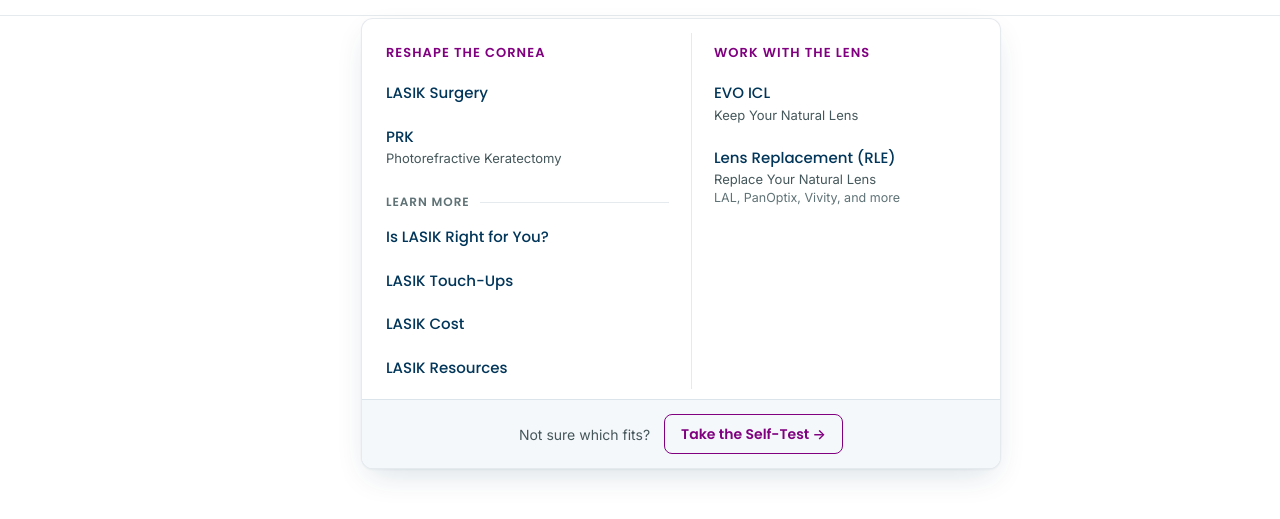
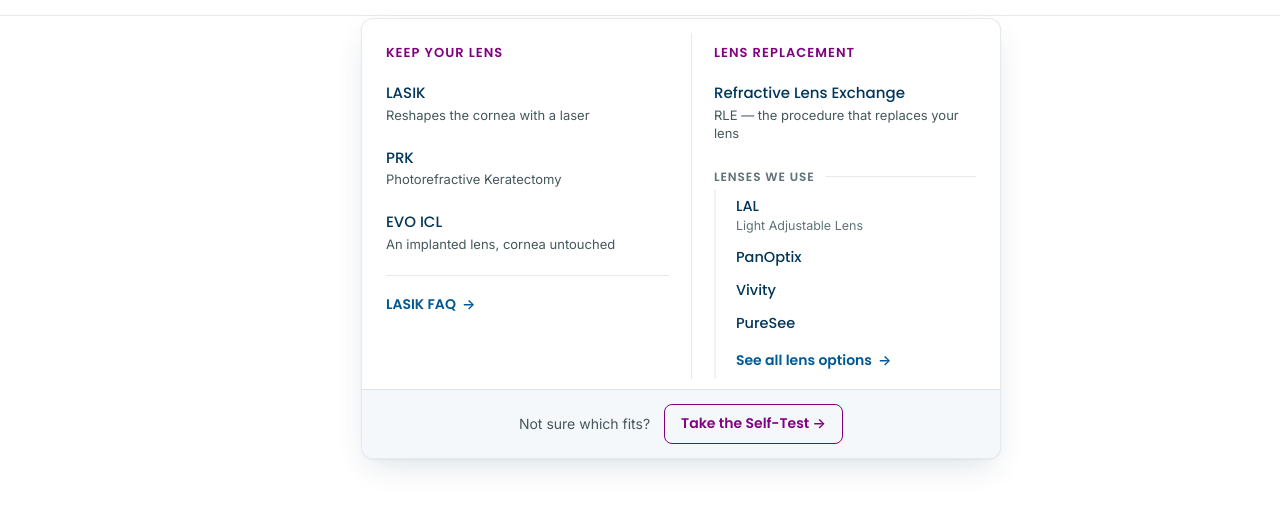
Before and after one commit to imageworksc/silk-vision, a plain HTML site: page polished.html in a window 1280 px wide. Both pictures are taken after a click on the button "Vision Correction". Shown: the part 105-624 px from the top of the page. Drawn offline with Linux system fonts and the light colour scheme.

Commit message:
polished.html: the 11-11 menu in place of 08-19
Vision Correction becomes Keep Your Lens (LASIK, PRK, EVO ICL, LASIK FAQ)
and Lens Replacement (RLE with the lenses we use as a compact indented
list, and See all lens options).

```diff
--- a/polished.html
+++ b/polished.html
@@ -3,21 +3,23 @@
 <head>
 <meta charset="UTF-8">
 <meta name="viewport" content="width=device-width, initial-scale=1.0">
-<title>Silk Vision — Navigation, 08-19 polished</title>
+<title>Silk Vision — Navigation, polished</title>
 <link rel="icon" type="image/png" sizes="32x32" href="https://www.silkvision.net/favicon-32x32.png">
 <link rel="preconnect" href="https://fonts.googleapis.com">
 <link rel="preconnect" href="https://fonts.gstatic.com" crossorigin>
 <link href="https://fonts.googleapis.com/css2?family=Inter:wght@400;500&family=Poppins:wght@500;600;700&display=swap" rel="stylesheet">
 <style id="sv-navbar-styles">
 /* ==========================================================================
-   Silk Vision — navigation, 08-19 polished
+   Silk Vision — navigation, polished
 
-   The 08-19 menu with every word kept as written, set in the style of
+   The 11-11 menu with every word kept as written, set in the style of
    recommended.html: a brand-blue strip for Pay Bill Online, Special Offers
    and the phone; a quiet white bar with the logo on the left, the tabs
    centred on the page and Book Your Free Consultation as the one button.
-   The two mega panels keep their columns, their Learn More list and their
-   footer prompt; About, Patients and Contact are plain tabs.
+   Vision Correction splits into Keep Your Lens and Lens Replacement; the
+   lenses we use hang under RLE as a compact indented list, and LASIK FAQ
+   and See all lens options are blue "see all" links. About, Patients and
+   Contact are plain tabs.
 
    Poppins for titles and controls, Inter for what is read, blue for the
    brand, purple for the group headings and the actions. Scoped to
@@ -277,8 +279,41 @@
   color: var(--grey-700);
 }
 
-/* the third line under Lens Replacement: the lens names, a step quieter */
-.sv-note--brands { margin-top: 1px; font-size: 12.5px; color: var(--grey-500); }
+/* Lenses We Use: a compact list that hangs under RLE, held by a soft rule on
+   its left so it reads as part of the procedure above it, not a new group */
+.sv-list--sub {
+  margin: 2px 0 0 12px;
+  padding-left: 8px;
+  border-left: 2px solid var(--tile);
+}
+.sv-list--sub a { padding: 7px 12px; }
+.sv-list--sub .sv-item { font-size: 14.5px; }
+.sv-list--sub .sv-note { margin-top: 1px; font-size: 12.5px; color: var(--grey-500); }
+
+/* See all: a blue text link closing a list; its arrow steps out on hover */
+/* row direction is set here so the touch-screen rule that stacks every row
+   into a column does not drop the arrow onto a line of its own */
+.sv-list a.sv-see-all {
+  display: inline-flex;
+  flex-direction: row;
+  justify-content: flex-start;
+  align-items: center;
+  gap: 6px;
+  margin-top: 2px;
+  padding: 8px 12px;
+  font-family: var(--font-ui);
+  font-size: 14px;
+  font-weight: 600;
+  color: var(--blue-500);
+}
+.sv-see-all .sv-arrow { display: inline-block; transition: transform .35s var(--spring); }
+.sv-list a.sv-see-all:hover,
+.sv-list a.sv-see-all:focus-visible { background: var(--paper); color: var(--plum-500); }
+.sv-list a.sv-see-all:hover .sv-arrow,
+.sv-list a.sv-see-all:focus-visible .sv-arrow { transform: translateX(4px); }
+/* a resource link set off from the procedures above it by a hairline */
+.sv-list--resource { margin: 10px 12px 0; padding-top: 8px; border-top: 1px solid var(--hairline); }
+.sv-list--resource a.sv-see-all { margin-left: -12px; }
 
 /* Learn More: a smaller heading inside a column, with a hairline after it */
 .sv-sub-label {
@@ -523,36 +558,41 @@ html.sv-lock { overflow: hidden; }
 				<div class="sv-panel sv-panel--mega" id="sv-panel-vision">
 					<div class="sv-panel-cols">
 						<div class="sv-col">
-							<p class="sv-group-label">Reshape the Cornea</p>
+							<p class="sv-group-label">Keep Your Lens</p>
 							<ul class="sv-list">
 							<li><a href="https://www.silkvision.net/silk-vision-lasik-eye-surgery-center">
-								<span class="sv-item">LASIK Surgery</span></a></li>
+								<span class="sv-item">LASIK</span>
+								<span class="sv-note">Reshapes the cornea with a laser</span></a></li>
 							<li><a href="https://www.silkvision.net/photorefractive-keratectomy-prk">
 								<span class="sv-item">PRK</span>
 								<span class="sv-note">Photorefractive Keratectomy</span></a></li>
+							<li><a href="https://www.silkvision.net/evo-icl-welcome-future-vision">
+								<span class="sv-item">EVO ICL</span>
+								<span class="sv-note">An implanted lens, cornea untouched</span></a></li>
 							</ul>
-							<p class="sv-sub-label">Learn More</p>
-							<ul class="sv-list">
-							<li><a href="https://www.silkvision.net/vision-doesnt-depend-glasses-or-contacts">
-								<span class="sv-item">Is LASIK Right for You?</span></a></li>
-							<li><a href="https://www.silkvision.net/visual-rejuvenation">
-								<span class="sv-item">LASIK Touch-Ups</span></a></li>
-							<li><a href="https://www.silkvision.net/cost-lasik-surgery-explained">
-								<span class="sv-item">LASIK Cost</span></a></li>
-							<li><a href="https://www.silkvision.net/lasik-resources">
-								<span class="sv-item">LASIK Resources</span></a></li>
+							<ul class="sv-list sv-list--resource">
+							<li><a class="sv-see-all" href="https://www.silkvision.net/lasik-resources">LASIK FAQ <span class="sv-arrow" aria-hidden="true">&rarr;</span></a></li>
 							</ul>
 						</div>
 						<div class="sv-col">
-							<p class="sv-group-label">Work with the Lens</p>
+							<p class="sv-group-label">Lens Replacement</p>
 							<ul class="sv-list">
-							<li><a href="https://www.silkvision.net/evo-icl-welcome-future-vision">
-								<span class="sv-item">EVO ICL</span>
-								<span class="sv-note">Keep Your Natural Lens</span></a></li>
 							<li><a href="https://www.silkvision.net/refractive-lens-surgery-alternative-lasik">
-								<span class="sv-item">Lens Replacement (RLE)</span>
-								<span class="sv-note">Replace Your Natural Lens</span>
-								<span class="sv-note sv-note--brands">LAL, PanOptix, Vivity, and more</span></a></li>
+								<span class="sv-item">Refractive Lens Exchange</span>
+								<span class="sv-note">RLE &mdash; the procedure that replaces your lens</span></a></li>
+							</ul>
+							<p class="sv-sub-label">Lenses We Use</p>
+							<ul class="sv-list sv-list--sub">
+							<li><a href="https://www.silkvision.net/adjust-your-lens-your-lifestyle-after-cataract-surgery">
+								<span class="sv-item">LAL</span>
+								<span class="sv-note">Light Adjustable Lens</span></a></li>
+							<li><a href="https://www.silkvision.net/refractive-lens-surgery-alternative-lasik">
+								<span class="sv-item">PanOptix</span></a></li>
+							<li><a href="https://www.silkvision.net/refractive-lens-surgery-alternative-lasik">
+								<span class="sv-item">Vivity</span></a></li>
+							<li><a href="https://www.silkvision.net/refractive-lens-surgery-alternative-lasik">
+								<span class="sv-item">PureSee</span></a></li>
+							<li><a class="sv-see-all" href="https://www.silkvision.net/refractive-lens-surgery-alternative-lasik">See all lens options <span class="sv-arrow" aria-hidden="true">&rarr;</span></a></li>
 							</ul>
 						</div>
 					</div>
```
Also changed, not shown: 1 other file.
